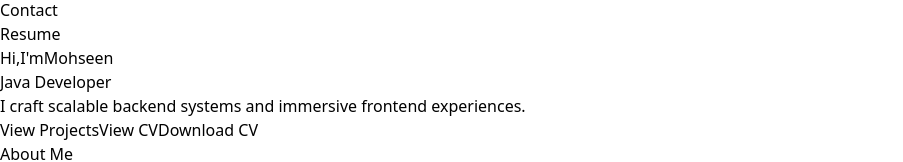
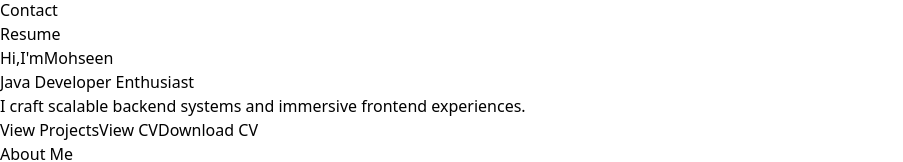
Before and after one commit to Md-Mohseen-Ali/portfolio-frontend, a React app: page / in a window 1280 px wide. Shown: the part 194-356 px from the top of the page, without its empty margins (0-903 px from the left). Built offline with nearby package versions, Linux system fonts and the light colour scheme; the HTML template or start-up script is replaced by a standard one.

Commit message:
Update Landing.jsx

```diff
--- a/src/sections/Landing.jsx
+++ b/src/sections/Landing.jsx
@@ -100,7 +100,7 @@ function Landing() {
             transition={{ delay: 0.3, type: "spring" }}
             className="text-xl md:text-2xl text-gray-300 mt-4"
           >
-           Java Developer
+           Java Developer Enthusiast
           </motion.h2>
 
           {/* Tagline */}
```
